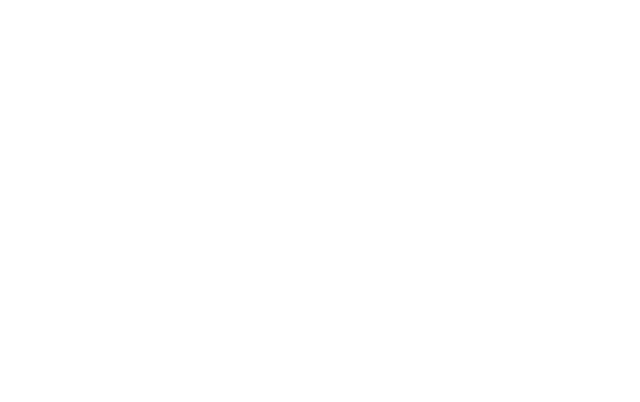
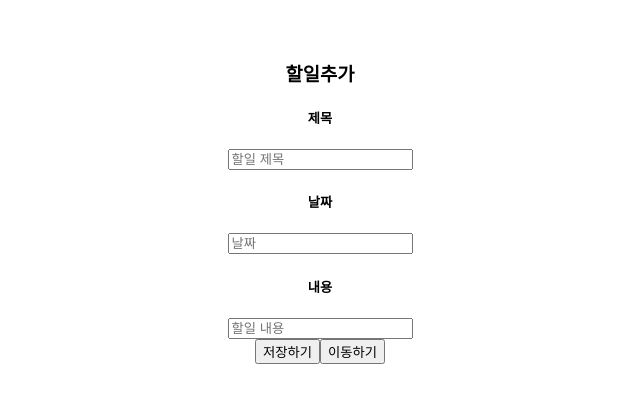
Before and after one commit to Team-LCK/Calendar, a React (Vite) app in the folder client/: page /list in a window 1280 px wide. Before the commit this address had no page. Shown: the top 402 px of the page, without its empty margins (316-956 px from the left). Built offline with nearby package versions, Linux system fonts and the light colour scheme.

Commit message:
수정완료

```diff
--- a/client/src/Calendar/App.jsx
+++ b/client/src/Calendar/App.jsx
@@ -3,6 +3,11 @@ import moment from 'moment';
 import Header from "./Header";
 import Calendar from "./Calendar";
 import './style/RCA.css';
+
+function moving(){
+    window.location.href="/list";
+}
+
 
 function App() {
 
@@ -55,7 +60,8 @@ function App() {
 
 
     return (
-        <div className="test-layout">
+        <table>
+        <td><div className="test-layout">
             <div className="RCA-app-container">
                 <Header calendarYM={calendarYM.format("YYYY년 MM월")}
                         today={today.format("현재 YYYY - MM - DD")}
@@ -66,7 +72,10 @@ function App() {
                           changeSelected={changeSelected}
                 />
             </div>
-        </div>
+
+         </div></td>
+         <td><button onClick={moving}>일정추가</button></td>
+         </table>
     );
 }
 
--- a/client/src/Calendar/style/RCA.css
+++ b/client/src/Calendar/style/RCA.css
@@ -1,9 +1,9 @@
 *{
-    margin: 0;
+    margin-left: 0;
 }
 
 .test-layout{
-    width: 100vw;
+    width: 80vw;
     height: 80vh;
     border: 1px solid black;
 }
--- a/client/src/Link.jsx
+++ b/client/src/Link.jsx
@@ -8,7 +8,7 @@ import {
 import Login from "./Login/Login";
 import Register from "./Register/Register";
 import App from "./Calendar/App";
-
+import List from "./List/List";
 function Link(){
     return(
         <Router>
@@ -19,6 +19,7 @@ function Link(){
                         <Route path ="/login" element={<Login />} />
                         <Route path ="/register" element={<Register />} />
                         <Route path ="/Calendar" element={<App />} />
+                        <Route path ="/list" element={<List />} />
                     </Routes>
                 </div>
             </Suspense>
--- /dev/null
+++ b/client/src/List/List.jsx
@@ -0,0 +1,33 @@
+import react from "react"
+
+function Moving(){
+    window.location.href="/Calendar";
+}
+
+function List(){
+    return(
+        <div>
+        <div>
+            <h3>할일추가</h3>
+        </div>
+        <div>
+            <h5>제목</h5>
+            <input type="text" placeholder="할일 제목" />
+        </div>
+        <div>
+            <h5>날짜</h5>
+            <input type="text" placeholder="날짜" />
+        </div>
+        <div>
+            <h5>내용</h5>
+            <input type="text" placeholder="할일 내용" />
+        </div>
+        <div>
+            <button>저장하기</button>
+            <button onClick={Moving}>이동하기</button>
+        </div>
+        </div>
+    )
+}
+
+export default List;
--- a/client/src/Login/Event.jsx
+++ b/client/src/Login/Event.jsx
@@ -74,6 +74,10 @@ import axios from 'axios';
 };
 */
 
+function moving(){
+    window.location.href="/register";
+}
+
 function Event(){
 
     const [email, setEmail] = useState("")
@@ -94,6 +98,7 @@ function Event(){
             password
         }).then(console.log("서버 전송 완료"))
 
+        window.location.href="/Calendar";
     }
 
 
@@ -125,6 +130,7 @@ function Event(){
 
              <Button onClick={onSubmitHandler}>Submit</Button>
              <Button>아이디/PW찾기</Button>
+             <Button onClick={moving}>회원가입</Button>
         </Form>
 
 
--- a/client/src/Register/Register.jsx
+++ b/client/src/Register/Register.jsx
@@ -116,7 +116,7 @@ function Register(){
             email,
             password
         }).then(console.log("서버 전송 완료"))
-
+        .then(window.location.href="/login");
     }
 
 
```
